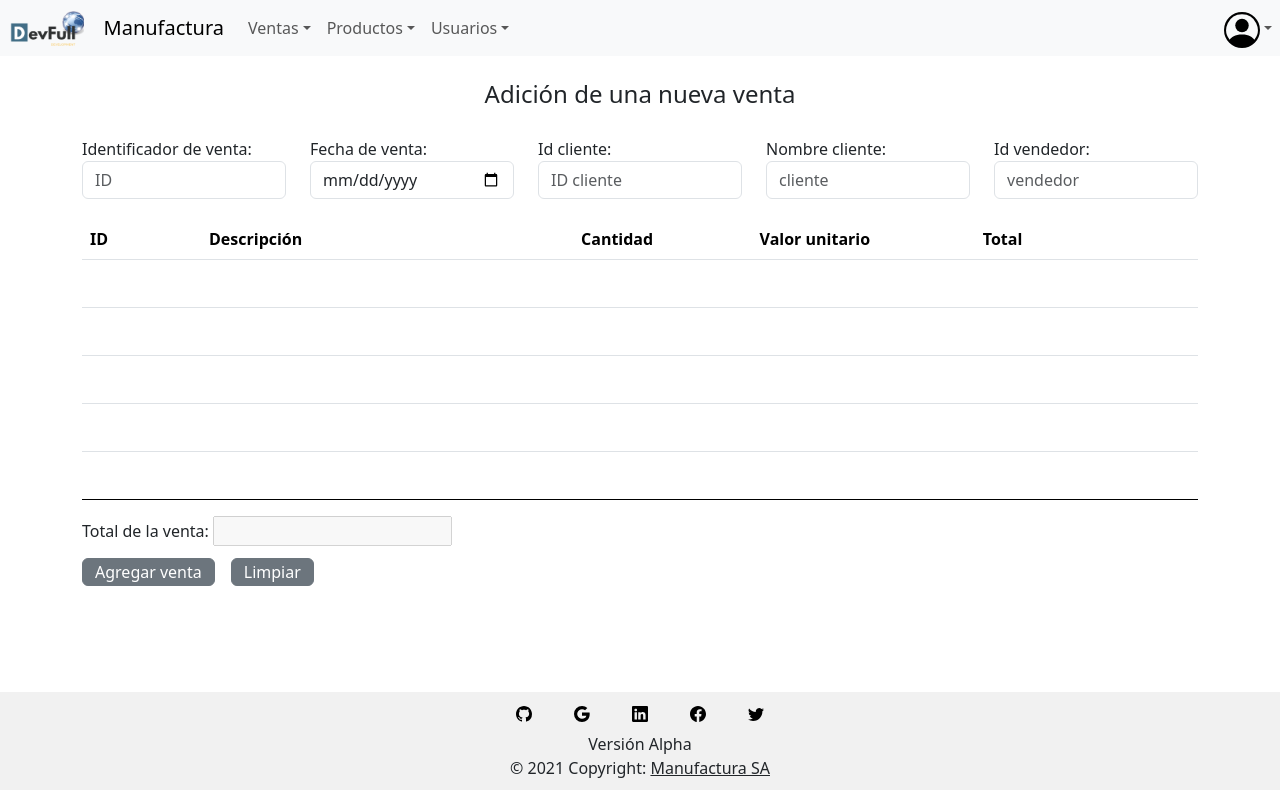
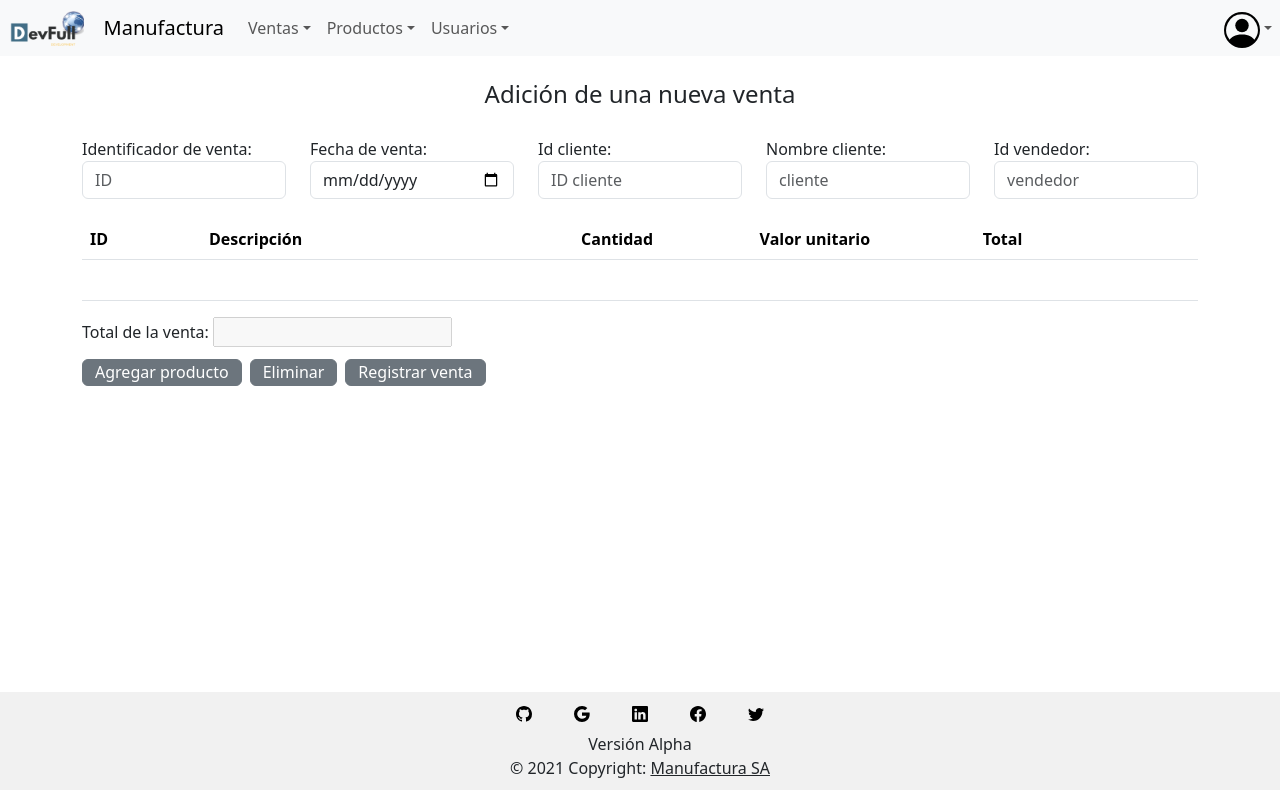
Before and after one commit to MinTic-2021/Manufacture, a React (Create React App) app: page /gven-nueva in a window 1280 px wide. Built offline with nearby package versions, Linux system fonts and the light colour scheme.

Commit message:
Agregar nuevo producto a la factura de ventas

```diff
--- a/src/pages/gestion-ventas/GestionVenta.jsx
+++ b/src/pages/gestion-ventas/GestionVenta.jsx
@@ -119,7 +119,6 @@ const Tabla = ({listaVentas})  => {
         console.log(listaVentas)
     }
 
-
     return (
         <div style={{paddingTop: '20px'}}>
             <table className="table table-hover" style={{paddingLeft: '50px'}}>
@@ -217,10 +216,6 @@ const Dialogo = (props) => {
         console.log(filtro.Productos)
     }
 
-
-
-
-
     return (
         <div>
             <Dialog open={props.open}>
--- a/src/pages/gestion-ventas/NuevaVenta.jsx
+++ b/src/pages/gestion-ventas/NuevaVenta.jsx
@@ -1,7 +1,28 @@
-import React from 'react';
+import React, { useEffect, useState } from 'react';
+import datos from 'productos.json';
 
 
 const NuevaVenta = () => {
+
+    const [newProduct, setNewProduct] = useState(false);
+    const [filas, setFilas] = useState([]);
+
+    useEffect(() => {
+        setFilas([{idProducto:"", descripcion: "", valorUnitario: "", estado: ""}]);
+    }, [])
+
+    useEffect(() => {
+        setNewProduct(false)
+    }, [newProduct])
+
+
+    const newFile = () => {
+        const filaNueva = filas
+        filaNueva.push({idProducto:"",descripcion:"",valorUnitario:"",estado:""})
+        setFilas(filaNueva)
+        setNewProduct(false)
+    }
+
 
     return (
         <div style={{paddingBottom: '40px'}}>
@@ -42,51 +63,32 @@ const NuevaVenta = () => {
                                 <th width='15%'>Total</th>
                             </tr>
                         </thead>
-                        <tbody style={{height: '30vh'}}>
+                        <tbody>
+                            {filas.map((fila) => {
+                                return(
                                     <tr>
-                                <td contenteditable="true"> </td>
+                                        <td contenteditable="true">  </td>
                                         <td> </td>
                                         <td contenteditable="true"> </td>
                                         <td> </td>
                                         <td> </td>
                                     </tr>
-                            <tr>
-                                <td contenteditable="true"> </td>
-                                <td> </td>
-                                <td contenteditable="true"> </td>
-                                <td> </td>
-                                <td> </td>
-                            </tr>
-                            <tr>
-                                <td contenteditable="true"> </td>
-                                <td> </td>
-                                <td contenteditable="true"> </td>
-                                <td> </td>
-                                <td> </td>
-                            </tr>
-                            <tr>
-                                <td contenteditable="true"> </td>
-                                <td> </td>
-                                <td contenteditable="true"> </td>
-                                <td> </td>
-                                <td> </td>
-                            </tr>
-                            <tr style={{borderBottomColor: 'black'}}>
-                                <td contenteditable="true"> </td>
-                                <td> </td>
-                                <td contenteditable="true"> </td>
-                                <td> </td>
-                                <td> </td>
-                            </tr>
+                                )
+                            })}
                         </tbody>
                     </table>
                 </div>
                 Total de la venta: <input type="text" disabled/>
                 <div style={{paddingTop: '12px'}}>
-                    <button type="button" className="btn btn-secondary" style={{paddingTop: '0.8px', paddingBottom: '1px', marginRight: '2vh'}}>
-                        Agregar venta
+                    <button type="button" onClick={() => {newFile(); setNewProduct(true)}} className="btn btn-secondary" style={{paddingTop: '0px', paddingBottom: '1px'}}>
+                        Agregar producto
                     </button>
-                    <button type="button" className="btn btn-secondary" style={{paddingTop: '0.8px', paddingBottom: '1px'}}>Limpiar</button>
+                    <button type="button" className="btn btn-secondary" style={{paddingTop: '0px', paddingBottom: '1px', marginRight: '1vh', marginLeft: '1vh'}}>
+                        Eliminar
+                    </button>
+                    <button type="button" className="btn btn-secondary" style={{paddingTop: '0px', paddingBottom: '1px'}}>
+                        Registrar venta
+                    </button>
                 </div>
             </div>
         </div>
--- /dev/null
+++ b/src/productos.json
@@ -0,0 +1,39 @@
+[
+    {
+        "idProducto": "1",
+        "descripcion": "manufactura1",
+        "valorUnitario": "1000",
+        "estado": "disponible"
+
+    },
+    {
+        "idProducto": "2",
+        "descripcion": "manufactura2",
+        "valorUnitario": "2000",
+        "estado": "disponible"
+    },
+    {
+        "idProducto": "3",
+        "descripcion": "manufactura3",
+        "valorUnitario": "3000",
+        "estado": "disponible"
+    },
+    {
+        "idProducto": "4",
+        "descripcion": "manufactura4",
+        "valorUnitario": "4000",
+        "estado": "disponible"
+    },
+    {
+        "idProducto": "5",
+        "descripcion": "manufactura5",
+        "valorUnitario": "5000",
+        "estado": "disponible"
+    },
+    {
+        "idProducto": "6",
+        "descripcion": "manufactura6",
+        "valorUnitario": "6000",
+        "estado": "disponible"
+    }
+]
```
Lines whose indentation alone changed are shown as unchanged.
